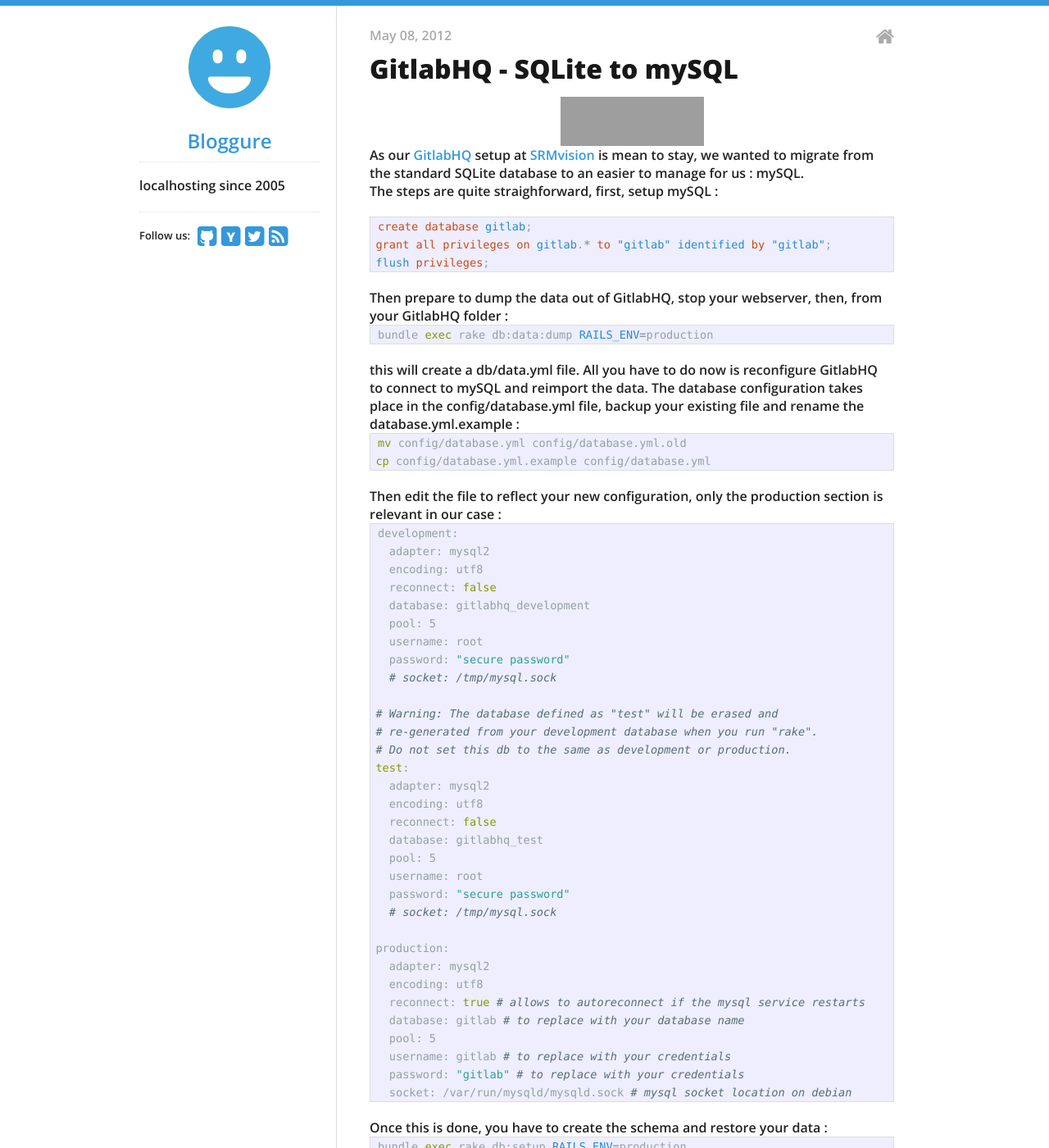
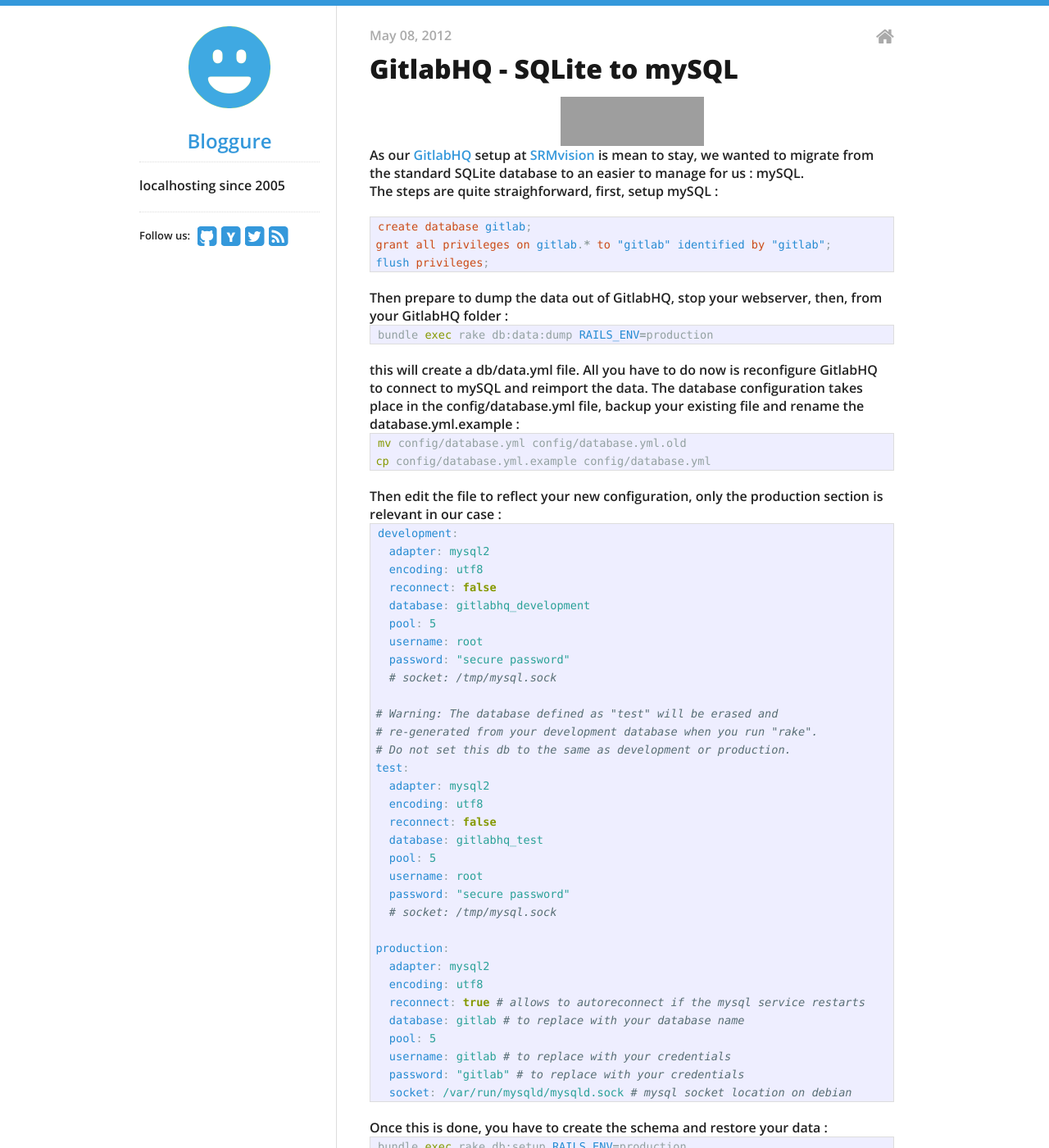
Before and after one commit to bloggure/bloggure.github.io, a Jekyll site: the page built from _posts/2012-05-08-gitlabhq-sqlite-to-mysql.html, in a window 1280 px wide and 1400 px high. Shown: the whole window at 82% size. Built offline with Jekyll 4.4.1, drawn with Linux system fonts in a browser that asks for light colours; comment, search, counter and statistics services are not loaded.

```diff
--- a/_posts/2012-05-08-gitlabhq-sqlite-to-mysql.html
+++ b/_posts/2012-05-08-gitlabhq-sqlite-to-mysql.html
@@ -31,7 +31,7 @@
 cp config/database.yml.example config/database.yml
 {% endhighlight %}
 Then edit the file to reflect your new configuration, only the production section is relevant in our case :
-{% highlight bash %}
+{% highlight yaml %}
 development:
   adapter: mysql2
   encoding: utf8
@@ -84,7 +84,7 @@
 cp config/database.yml.example config/database.yml
 </pre>
 Il ne vous reste qu'à éditer le fichier pour refléter votre configuration, seule la partie production du fichier est utile dans notre cas :
-<pre class="brush: bash" highlight="27,28,30,31,32" title="database.yml">
+<pre class="brush: bash" ighlight="27,28,30,31,32" title="database.yml">
 development:
   adapter: mysql2
   encoding: utf8
```
